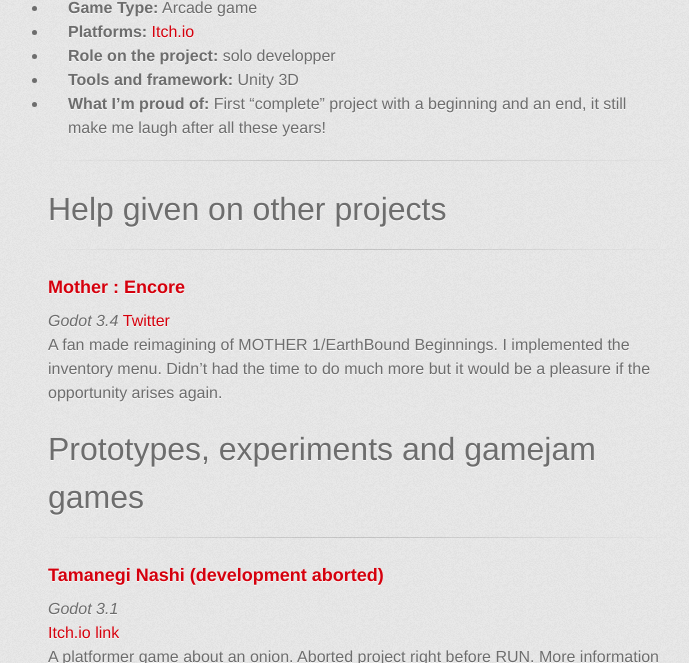
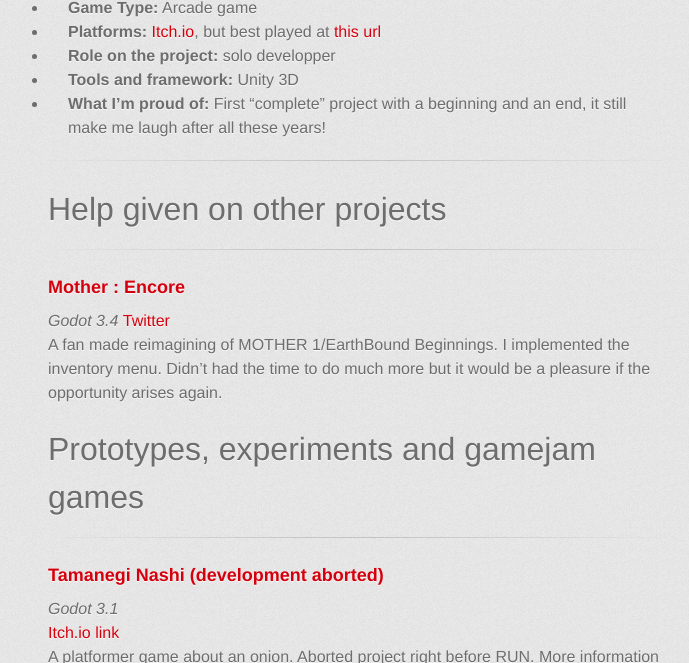
Before and after one commit to HephepTeam/HephepTeam.github.io, a Jekyll site: the page built from index.md, in a window 1280 px wide and 900 px high, scrolled down 1584 px, cut to the strip 237-900 px from the top of the window. Shown: the whole strip, without its empty margins (282-971 px from the left). Built offline with Jekyll 4.4.1, drawn with Linux system fonts in a browser that asks for light colours; some web fonts are replaced.

Commit message:
Update index.md
added link to hephepFever HTML page

```diff
--- a/index.md
+++ b/index.md
@@ -26,7 +26,7 @@ This is my portfolio, about all the projects I was involved in. Currently part o
 ## Hephep Fever
 ![Hephep Fever](assets/images/hephep fever/banner.gif)
 * **Game Type:** Arcade game
-* **Platforms:** [Itch.io](https://hephep.itch.io/hephep-fever){:target="_blank"}
+* **Platforms:** [Itch.io](https://hephep.itch.io/hephep-fever){:target="_blank"}, but best played at [this url](https://hephepteam.github.io/HephepFever/){:target="_blank"}
 * **Role on the project:** solo developper
 * **Tools and framework:** Unity 3D
 * **What I'm proud of:** First "complete" project with a beginning and an end, it still make me laugh after all these years!
```
